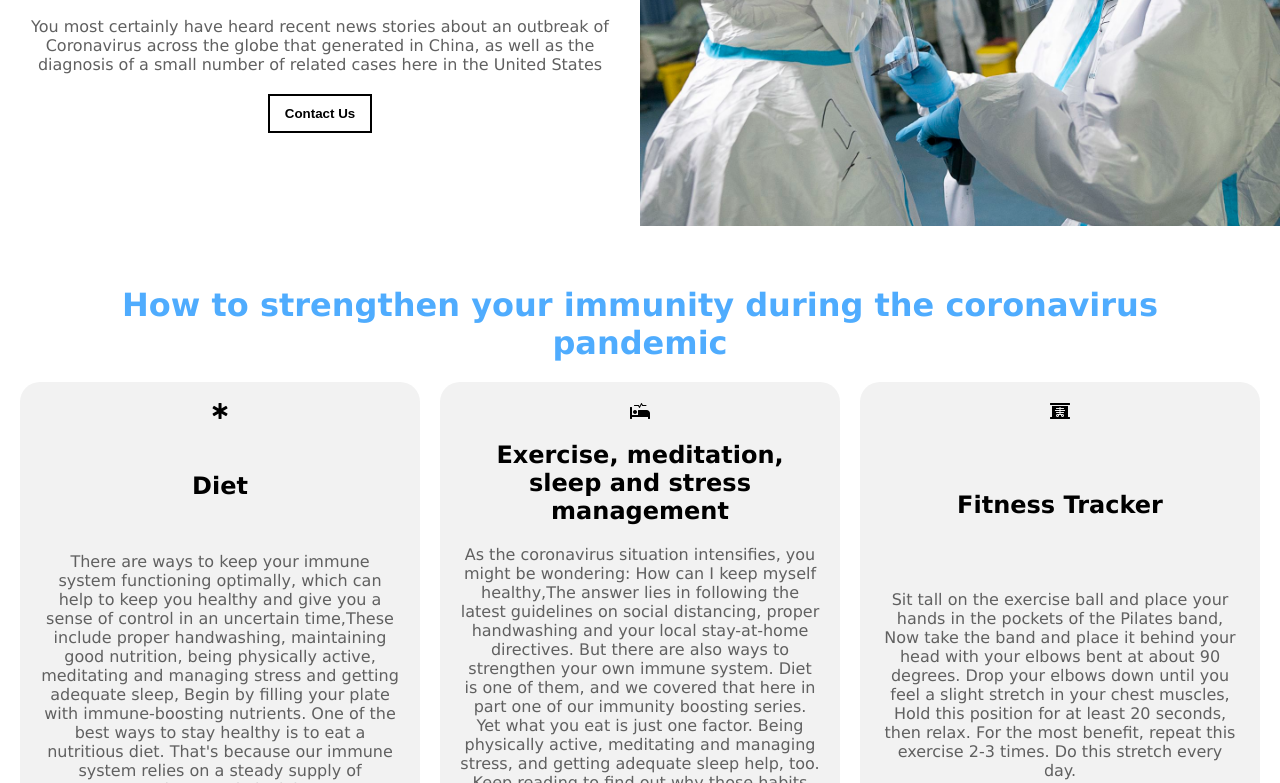
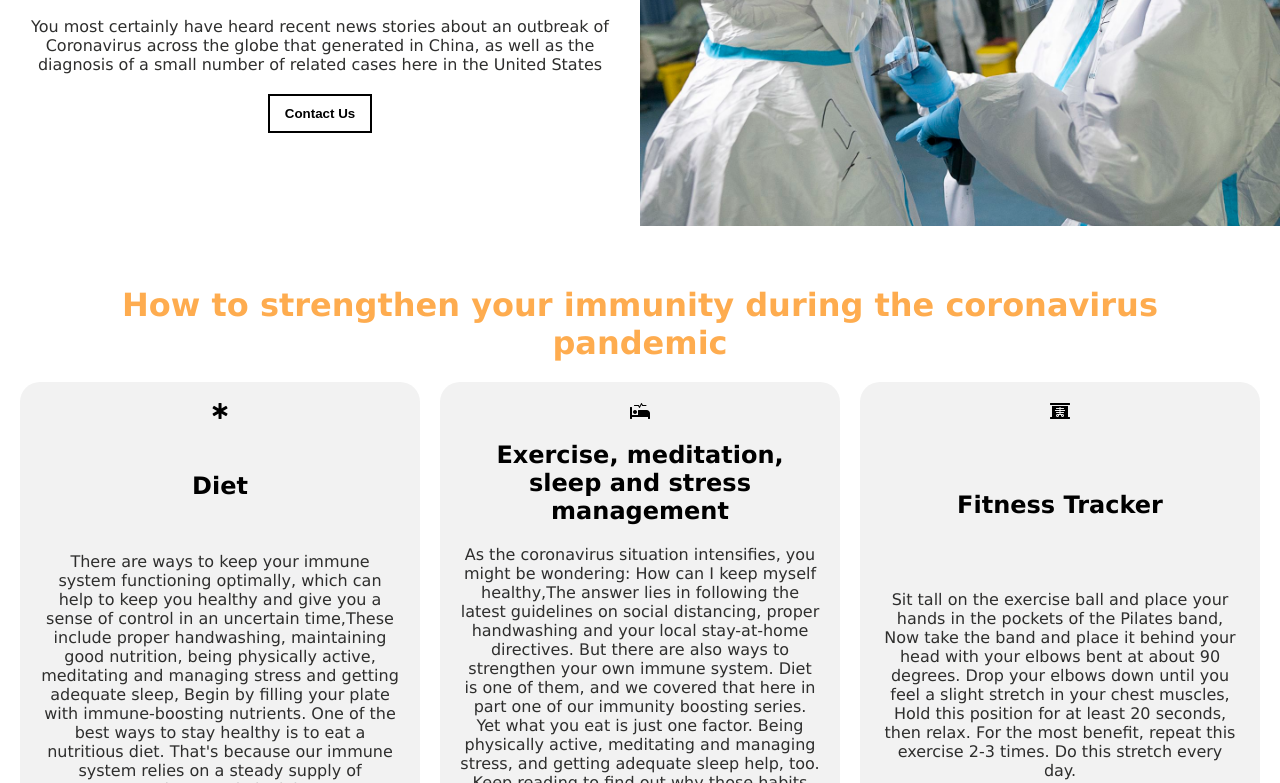
Before and after one commit to omololacrea8/covid-web, a plain HTML site: page index.html in a window 1280 px wide. Shown: the part 218-1001 px from the top of the page. Drawn offline with Linux system fonts and the light colour scheme.

Commit message:
Update style.css

```diff
--- a/style.css
+++ b/style.css
@@ -2,10 +2,10 @@
 :root {
     --bg: #fff;
     --b-w: #000;
-    --primary: #4facfe;
-    --p-text: #606060;
+    --primary: #feac4f;
+    --p-text: #2e2e2d;
     --bg-div: #f2f2f2;
-    --h4: #2475bc;
+    --h4: #bc7524;
     --w-b: #fff;
 }
 body {
```
